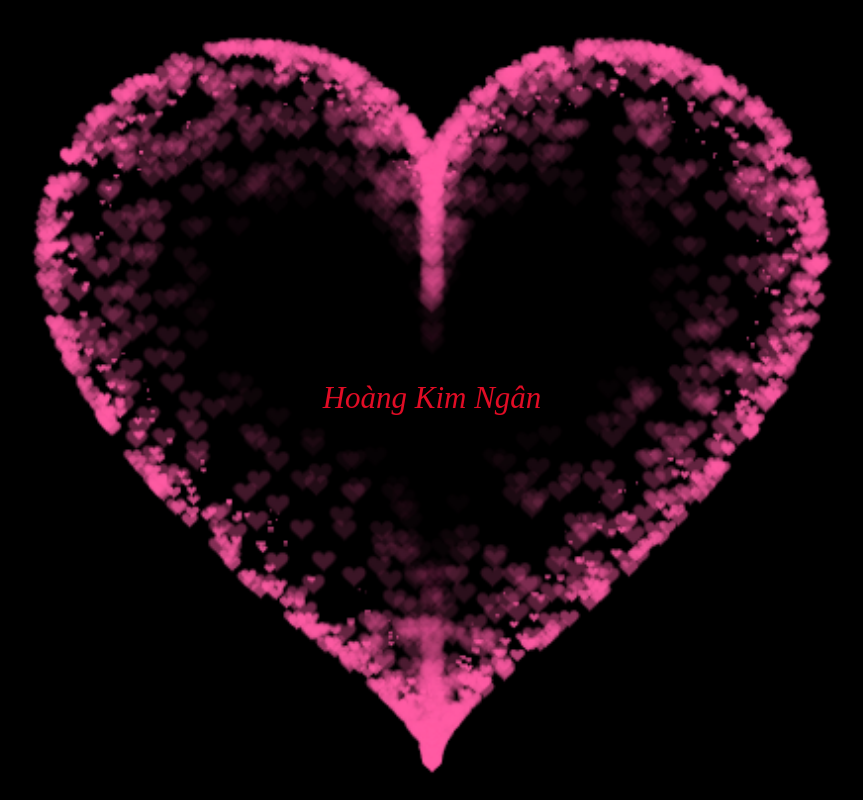
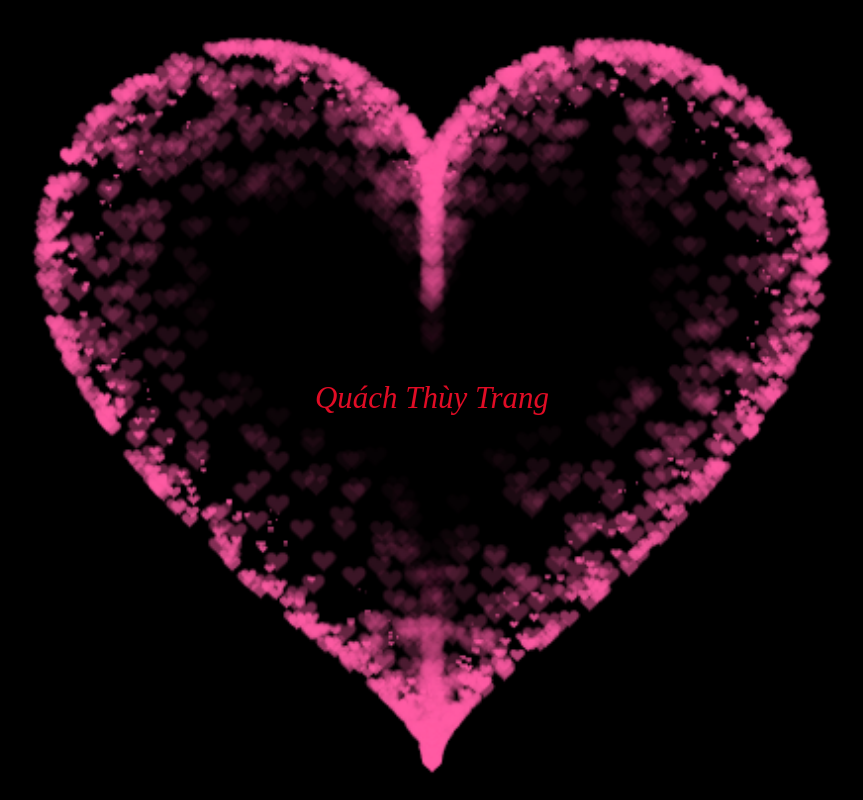
Before and after one commit to tuanlinh123/uplenchs, a plain HTML site: page index.html in a window 1280 px wide. Shown: the whole page, without its empty margins (208-1071 px from the left). Drawn offline with Linux system fonts and the light colour scheme.

Commit message:
Update index.html

```diff
--- a/index.html
+++ b/index.html
@@ -335,6 +335,7 @@ var ParticlePool = (function() {
         align-items: center;
         justify-content: center;
         margin-bottom: 5px;
-        text-align: center;">Hoàng Kim Ngân</div>
+        text-align: center;">Quách Thùy Trang
+  </div>
  </BODY>
 </HTML>
```
